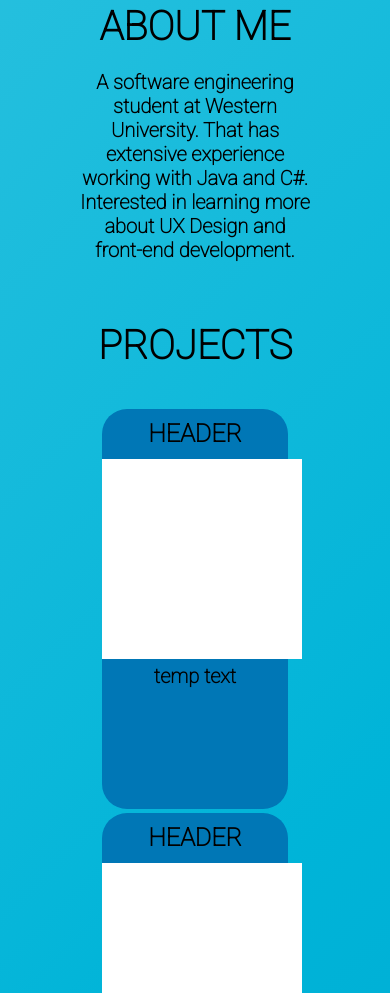
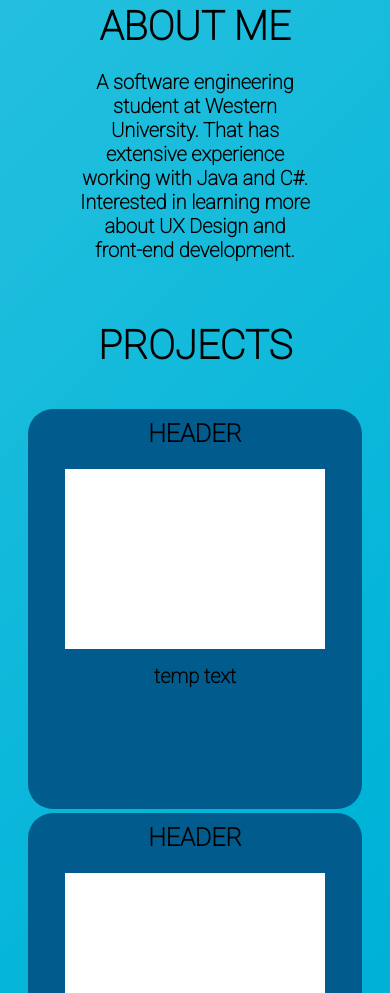
Before and after one commit to sashintha/sashintha.github.io, a plain HTML site: page index.html in a window 390 px wide. Shown: the part 1007-2000 px from the top of the page. Drawn offline with Linux system fonts and the light colour scheme.

Commit message:
responsive design updates

```diff
--- a/style.css
+++ b/style.css
@@ -5,16 +5,10 @@
 }
 
 html {
-    /* min-height: 100%;
-    overflow-x: hidden;
-    overflow-y: auto;
-    background-size:cover;
-    background-repeat: no-repeat;
-    background-color: #889E81; */
-    /* background: linear-gradient(to bottom , #698474,#889E81, #BAC7A7, #E5E4CC); */
     scroll-behavior: smooth;
     /* background: linear-gradient(-45deg,#184e77,#1a759f, #34a0a4, #76c893, #b5e48c, #d9ed92); */
     background: linear-gradient(-45deg,#03045e,#0077b6, #00b4d8, #90e0ef, #caf0f8);
+    /* background: linear-gradient(-45deg,#FEFFDE,#DDFFBC, #91C788, #52734D); */
 	background-size: 400% 400%;
 	animation: gradient 8s ease infinite;
 }
@@ -69,7 +63,8 @@ nav{
     font-family: 'Roboto', sans-serif;
     width:100%;
     position:fixed;
-    background: linear-gradient(to bottom ,#0077b6, rgba(0,0,0,0));
+    /* FOR THEME CHANGE */
+    background: linear-gradient(to bottom ,#015c8d, rgba(0,0,0,0));
 }
 
 nav h4{
@@ -92,7 +87,6 @@ nav h4{
     display: flex;
     justify-content: space-around;
     width: 40%;
-    /* background-color: #52b69a; */
     border-radius: 25px;
     height: 50px;
     text-align: center;
@@ -141,7 +135,8 @@ nav h4{
         height: 92vh;
         width: 35%;
         top: 8vh;
-        background-color: #0077b6;
+        /* FOR THEME CHANGE */
+        background-color: #015c8d;
         color:#ffffff;
         display: flex;
         flex-direction: column;
@@ -206,8 +201,6 @@ nav h4{
 }
 
 .home-text{
-    /* padding-left:100px;
-    padding-right: 200px; */
     display: flex;
     align-items: center;
     text-align: center;
@@ -235,8 +228,6 @@ nav h4{
 }
 
 
-
-
 /* PROJECT SECTION STYLING */
 
 #projects{
@@ -253,12 +244,6 @@ nav h4{
     color:black;
     font-family: 'Roboto', sans-serif;
     font-size: 20px;
-    /* font-weight: bold; */
-}
-
-.tempfix{
-    width:100%;
-    overflow: hidden;
 }
 
 
@@ -280,7 +265,8 @@ nav h4{
     float: left;
     width: 30%;
     height: 400px;
-    background: #0077b6;
+    /* FOR THEME CHANGE */
+    background: #015c8d;
     margin-left: 1.667%;
     margin-right: 1.667%;
     margin-bottom: 1%;
@@ -308,7 +294,8 @@ nav h4{
 
 .container ul li img{
     height: 200px;
-    width:400px
+    width:400px;
+    padding: 10px;
 }
 
 @media screen and (max-width:1530px){
@@ -329,10 +316,7 @@ nav h4{
         width:40%;
         margin-left:40px;
     }
-    .container ul li img{
-        height: 200px;
-        width:400px
-    }
+
 }
 
 @media screen and (max-width:1260px){
@@ -344,10 +328,18 @@ nav h4{
         width:50%;
         margin-left:25%;
     }
-    .container ul li img{
-        height: 200px;
-        width:200px
+}
+
+@media screen and (max-width:1140px){
+    .container ul li{
+        width:80%;
+        margin-left:10%;
     }
+
+}
+
+@media screen and (max-width: 840px){
+
 }
 
 @media screen and (max-width: 700px){
@@ -357,6 +349,17 @@ nav h4{
     }
 }
 
+@media screen and (max-width: 480px){
+    .container ul li{
+        width:90%;
+        margin-left:5%;
+    }
+    .container ul li img{
+        height: 200px;
+        width:280px
+    }
+}
+
 
 /* CONTACT SECTION STYLING */
 
```
